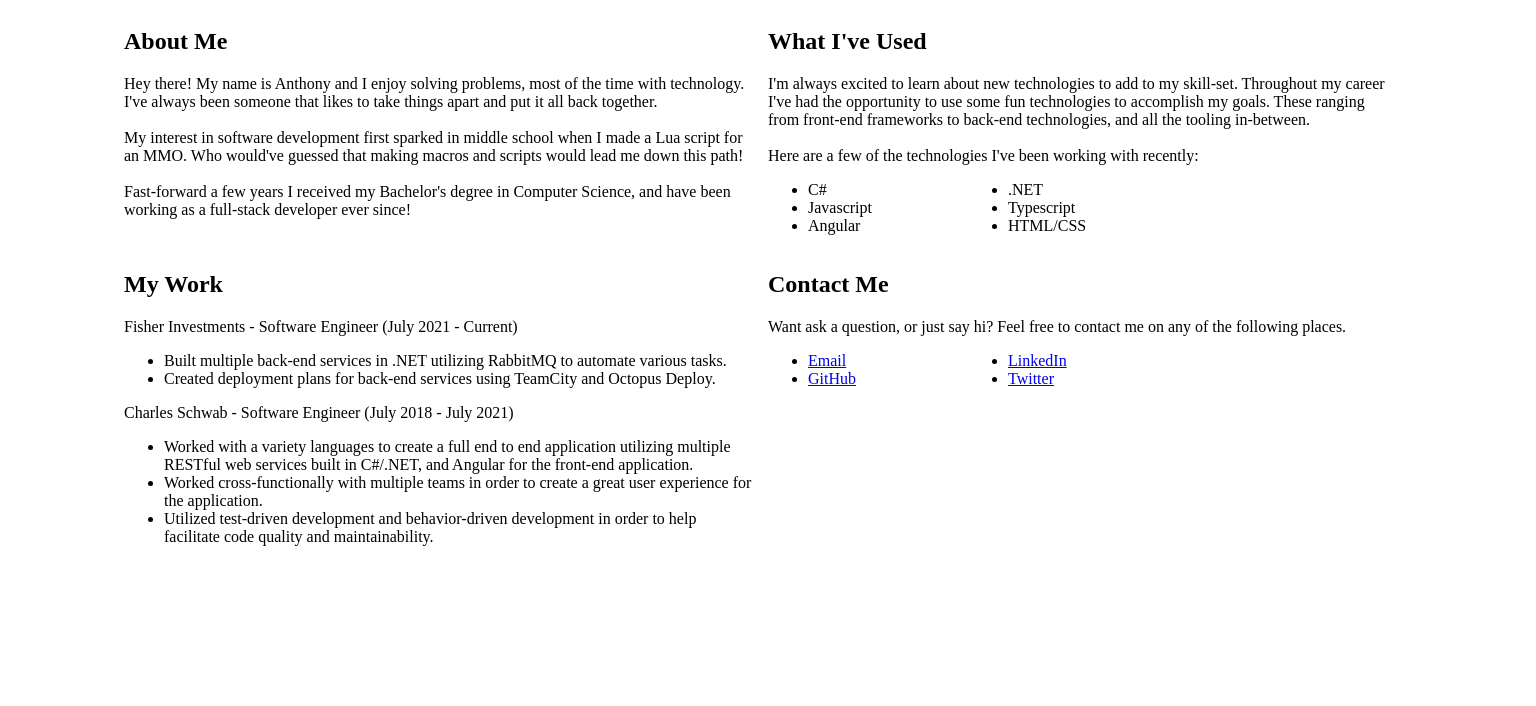
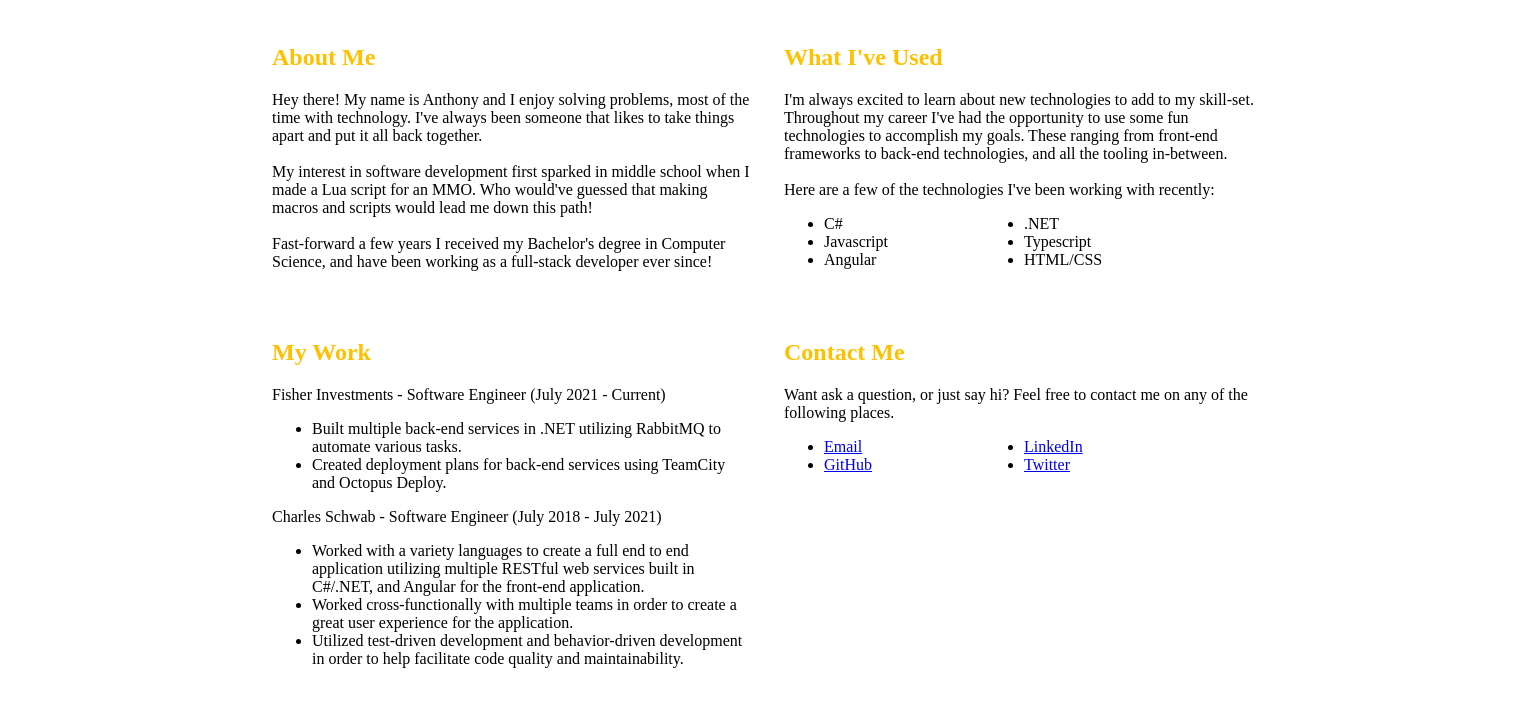
Before and after one commit to AnthonyAlmanza/My-Website, an Angular app: page / in a window 1536 px wide. Shown: the top 706 px of the page. Built offline with nearby package versions, Linux system fonts and the light colour scheme.

Commit message:
Condensed CSS

```diff
--- a/src/app/app.component.scss
+++ b/src/app/app.component.scss
@@ -1,24 +1,21 @@
-@media screen and (min-width: 1400px) {
-  section {
-    padding: 1%;
-    max-width: 45%;
-  }
-}
-
 .section-box {
   display: flex;
   flex-wrap: wrap;
   width: 100%;
-  max-width: 1400px;
+  max-width: 87.5rem;
   justify-content: center;
 }
 
 section {
-  padding: 0 1% 0 0;
-  width: 75%;
+  padding: 1rem;
+  max-width: 30rem;
 }
 
 .list-grid{
   display: grid;
   grid-template-columns: repeat(2, minmax(140px, 200px));
 }
+
+h1 {
+  color: #ffc000;
+}
```
